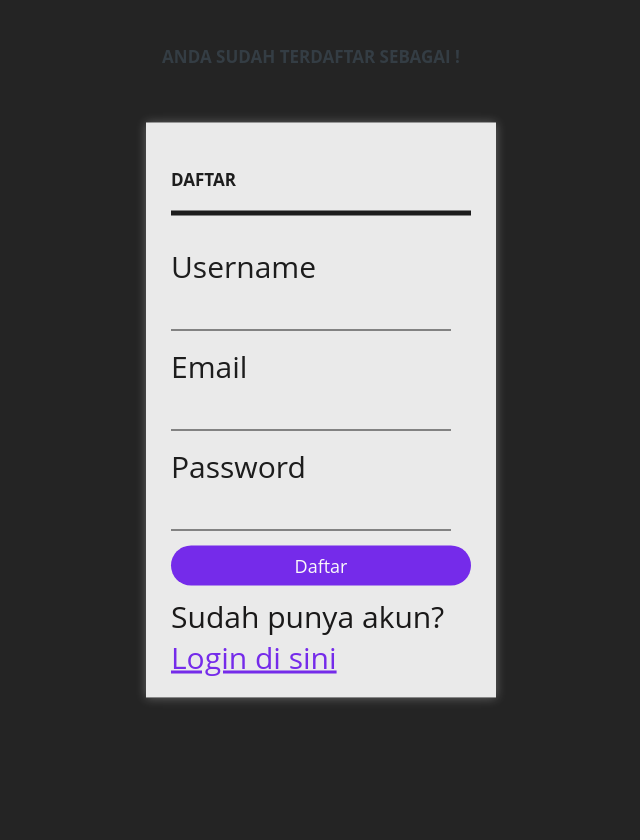
After one commit to joeinus134131/MbahDagang, a PHP site: page /MbahDagang/register.php in a window 1280 px wide. The commit adds this page. Shown: the whole page, without its empty margins (329-969 px from the left). Run offline with PHP 8.4, Linux system fonts and the light colour scheme; data that the repository does not hold is empty.

Commit message:
update login

```diff
--- a/action/style.css
+++ b/action/style.css
@@ -86,3 +86,73 @@ a:hover{
 .tengah {
   text-align: center;
 }
+*{
+  margin: 0;
+  padding: 0;
+  outline: 0;
+  font-family: 'Open Sans', sans-serif;
+}
+body{
+  height: 100vh;
+  background-color: #242424;
+  background-size: cover;
+  background-position: center;
+  background-repeat: no-repeat;
+}
+p {
+color: rgb(26, 25, 25);
+font-family: 'Open Sans', sans-serif;
+padding-top: 10px;
+}
+
+h1 {
+text-align: center;
+padding-bottom: 20px;
+}
+
+a {
+color: #752BEA;
+font-family: 'Open Sans', sans-serif;
+}
+
+.container{
+  position: absolute;
+  left: 50%;
+  top: 50%;
+  transform: translate(-50%,-50%);
+  padding: 20px 25px;
+  width: 300px;
+
+  background-color: rgba(255, 255, 255, .9);
+  box-shadow: 0 0 10px rgba(255,255,255,.3);
+}
+.container h1{
+  text-align: left;
+  color: #1d1d1d;
+  margin-bottom: 30px;
+  border-bottom: 5px solid#1d1d1d;
+}
+.container label{
+  text-align: left;
+  color: #1d1d1d;
+}
+.container form input{
+  width: calc(100% - 20px);
+  padding: 8px 10px;
+  margin-bottom: 15px;
+  border: none;
+  background-color: transparent;
+  border-bottom: 1px solid #1d1d1d;
+  color: #1d1d1d;
+  font-size: 20px;
+}
+.container form button{
+  width: 100%;
+  height: 40px;
+  padding: 5px 0;
+  border: none;
+  background-color:#752BEA;
+  font-size: 18px;
+  color: #fafafa;
+  border-radius: 20px;
+}
--- a/koneksi.php
+++ b/koneksi.php
@@ -7,6 +7,4 @@
 	$conn = mysqli_connect($host, $user, $pass, $db);
 
 	if(!$conn) die("error".mysqli_connect_errno());
-
-	$query = mysqli_query($conn, "SELECT * FROM barang");
 ?>
--- /dev/null
+++ b/register.php
@@ -0,0 +1,41 @@
+<?php
+$username = $_POST["username"];
+$password = $_POST["password"];
+$email = $_POST["email"];
+
+echo "<h1>Anda sudah terdaftar sebagai ".$username."!</h1>";
+?>
+
+<!DOCTYPE HTML>
+<html>
+    <head>
+        <title>Halaman Login</title>
+        <link rel="stylesheet" href="action/style.css">
+    </head>
+    <body>
+        <div class="container">
+          <h1>Daftar</h1>
+            <form method="POST" action="action/admin.php">
+
+                <input type="hidden" name="tujuan" value="DAFTAR">
+
+                <label>Username</label>
+                <br>
+                <input name="username" type="text">
+                <br>
+                <label>Email</label>
+                <br>
+                <input name="email" type="text">
+                <br>
+                <label>Password</label>
+                <br>
+                <input name="password" type="password">
+                <br>
+                <button>Daftar</button>
+                <p> Sudah punya akun?
+                  <a href="login.php">Login di sini</a>
+                </p>
+            </form>
+        </div>
+    </body>
+</html>
```
Also changed, not shown: login.php (+30 -110 lines), login2.php (deleted, +0 -63 lines).
